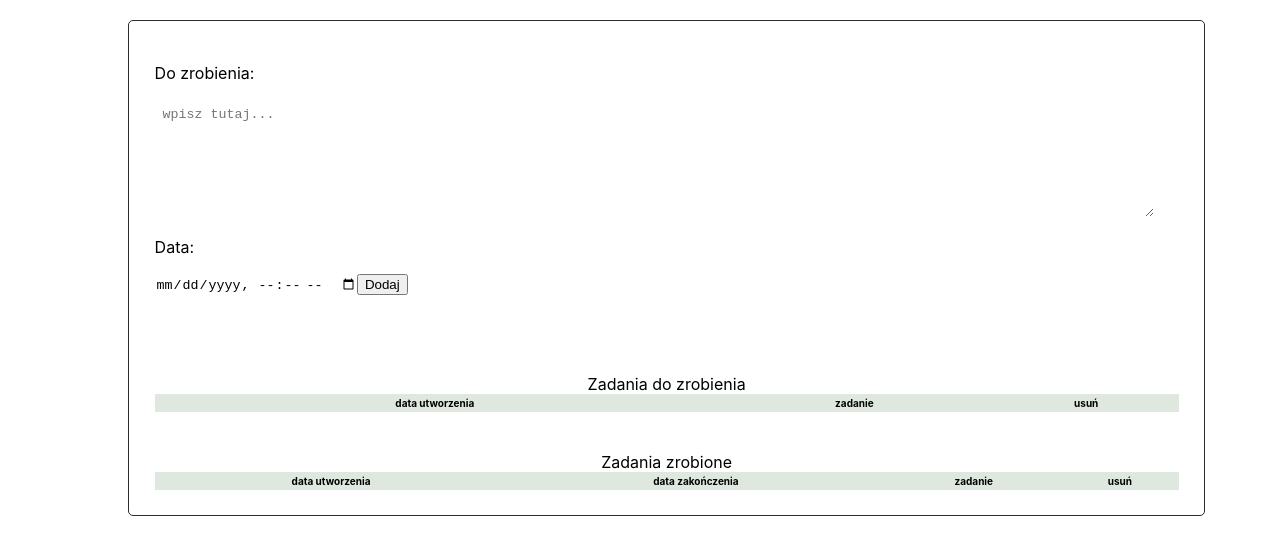
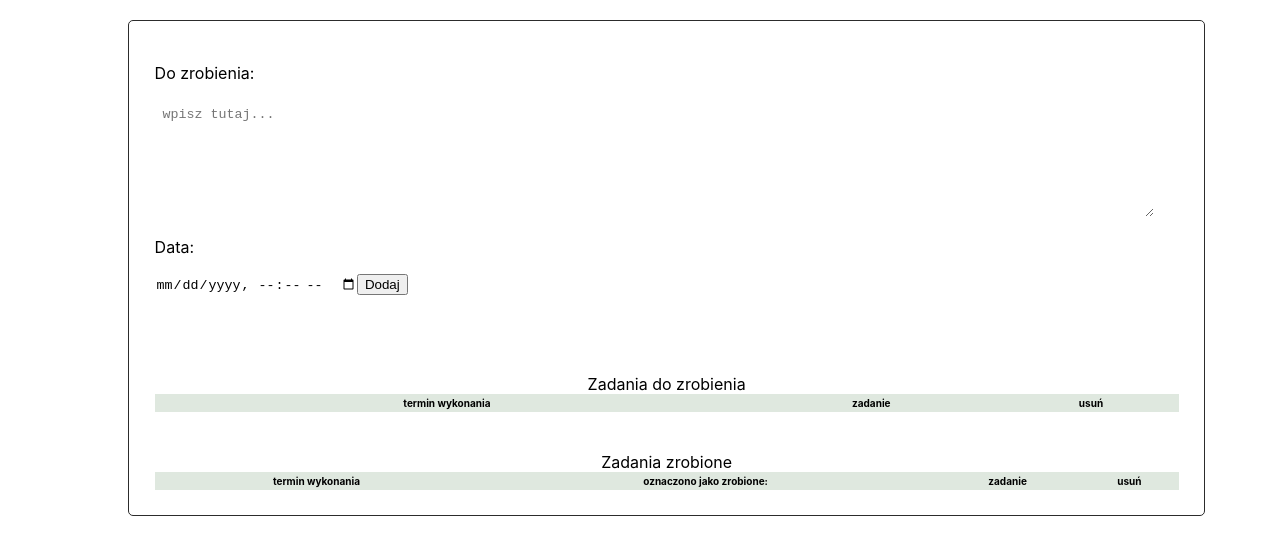
Before and after one commit to bart-1/todolist-hooks, a React (Create React App) app: page / in a window 1280 px wide. Shown: the top 554 px of the page. Built offline with nearby package versions, Linux system fonts and the light colour scheme.

Commit message:
useContext implementation

```diff
--- a/src/components/App.js
+++ b/src/components/App.js
@@ -5,6 +5,7 @@ import Input from './Input';
 import ToDoList from './ToDoList';
 
 import '../styles/App.css';
+import { AppContext } from './AppContext';
 
 const App = () => {
 
@@ -53,7 +54,8 @@ const App = () => {
     setTaskBody('');
   }
 
-  const handleTaskStatus = id => (
+  const click = (id, statusId) => {
+    if (statusId) {
       setTasks(tasks.map(task => {
         if (task.id === id) {
           task = {
@@ -64,32 +66,24 @@ const App = () => {
           };
         }
         return task;
-    }
-    )))
-
-  const handleDelete = id => {
+      }))
+    } else if (!statusId) {
       const newList = tasks.filter(task => task.id !== id);
       setTasks(newList);
+    }
   }
 
   return (
     <div className="app">
+      <AppContext.Provider value={{ actualDate, rangeDate, tasks, click }}>
         <Input
           onChange={handleInputChange}
           onSubmit={handleInputSubmit}
           taskValue={taskBody}
-        dateValue={actualDate}
-        rangeDate={rangeDate}
         />
-      <ToDoList
-        tasks={tasks}
-        click={(id) => handleTaskStatus(id)}
-      />
-      <FinishedTasksList
-        actualDate={actualDate}
-        tasks={tasks}
-        click={(id) => handleDelete(id)}
-      />
+        <ToDoList />
+        <FinishedTasksList />
+      </AppContext.Provider>
     </div>
   )
 }
--- /dev/null
+++ b/src/components/AppContext.js
@@ -0,0 +1,10 @@
+import {createContext} from 'react';
+
+export const defaultObject = {
+    click: () =>  console.log('click.defaultObject'),
+    actualDate: '',
+    rangeDate: '',
+    tasks: [],
+};
+
+export const AppContext = createContext(defaultObject)
--- a/src/components/FinishedTasksList.js
+++ b/src/components/FinishedTasksList.js
@@ -1,18 +1,16 @@
-import React from 'react';
-
+import React, {useContext} from 'react';
+import { AppContext } from './AppContext';
 import Task from './Task';
 
-const FinishedTasksList = ({ tasks, click, actualDate }) => {
-
+const FinishedTasksList = () => {
+    const { tasks } = useContext(AppContext);
     const finishedTasks = tasks.filter(task => task.status === false);
 
     const finishedTasksList = finishedTasks.length
         ? finishedTasks.map(task => (
             <tr key={task.id}>
                 <Task
-                    actualDate={actualDate}
                     task={task}
-                    click={(id) => click(id)}
                 />
             </tr>
         ))
@@ -26,8 +24,8 @@ const FinishedTasksList = ({ tasks, click, actualDate }) => {
                 </caption>
                 <thead>
                     <tr>
-                        <th>data utworzenia</th>
-                        <th>data zakończenia</th>
+                        <th>termin wykonania</th>
+                        <th>oznaczono jako zrobione:</th>
                         <th>zadanie</th>
                         <th>usuń</th>
                     </tr>
--- a/src/components/Input.js
+++ b/src/components/Input.js
@@ -1,6 +1,8 @@
-import React from "react";
+import React, { useContext } from "react";
+import { AppContext } from "./AppContext";
 
 const Input = props => {
+    const { actualDate } = useContext(AppContext);
     return (
         <>
             <form onSubmit={props.onSubmit}>
@@ -21,9 +23,9 @@ const Input = props => {
                             type="datetime-local"
                             name="date"
                             onChange={props.onChange}
-                            value={props.dateValue}
+                            value={actualDate}
                             autoComplete="off"
-                            min={props.dateValue}
+                            min={actualDate}
                             max={props.rangeDate}
                         />
                     </label>
--- a/src/components/Task.jsx
+++ b/src/components/Task.jsx
@@ -1,13 +1,15 @@
-import React from 'react';
+import React, { useContext } from 'react';
+import { AppContext } from './AppContext';
 
-const Task = ({ task, click, actualDate }) => {
+const Task = ({ task }) => {
+    const { actualDate, click } = useContext(AppContext);
     return (
         <>
             <td>{task.date.replace('T', ' | ')}</td>
             {task.status ? null : <td>{actualDate.replace('T', ' | ')}</td>}
             <td>{task.body}</td>
             <td>
-                <button onClick={() => click(task.id)}>
+                <button onClick={() => click(task.id, task.status)}>
                     {task.status
                         ? 'Done'
                         : 'Delete'}
--- a/src/components/ToDoList.js
+++ b/src/components/ToDoList.js
@@ -1,9 +1,10 @@
-import React from 'react';
-
+import React, { useContext } from 'react';
+import { AppContext } from './AppContext';
 import Task from './Task';
 
 
-const ToDoList = ({ tasks, click }) => {
+const ToDoList = () => {
+    const { tasks } = useContext(AppContext);
 
     const toDoList = tasks.length
         ? tasks.map(task => {
@@ -12,7 +13,6 @@ const ToDoList = ({ tasks, click }) => {
                     <tr key={task.id}>
                         <Task
                             task={task}
-                            click={(id) => click(id)}
                         />
                     </tr>
                 )
@@ -27,7 +27,7 @@ const ToDoList = ({ tasks, click }) => {
                 </caption>
                 <thead>
                     <tr>
-                        <th>data utworzenia</th>
+                        <th>termin wykonania</th>
                         <th>zadanie</th>
                         <th>usuń</th>
                     </tr>
```
Lines whose indentation alone changed are shown as unchanged.
